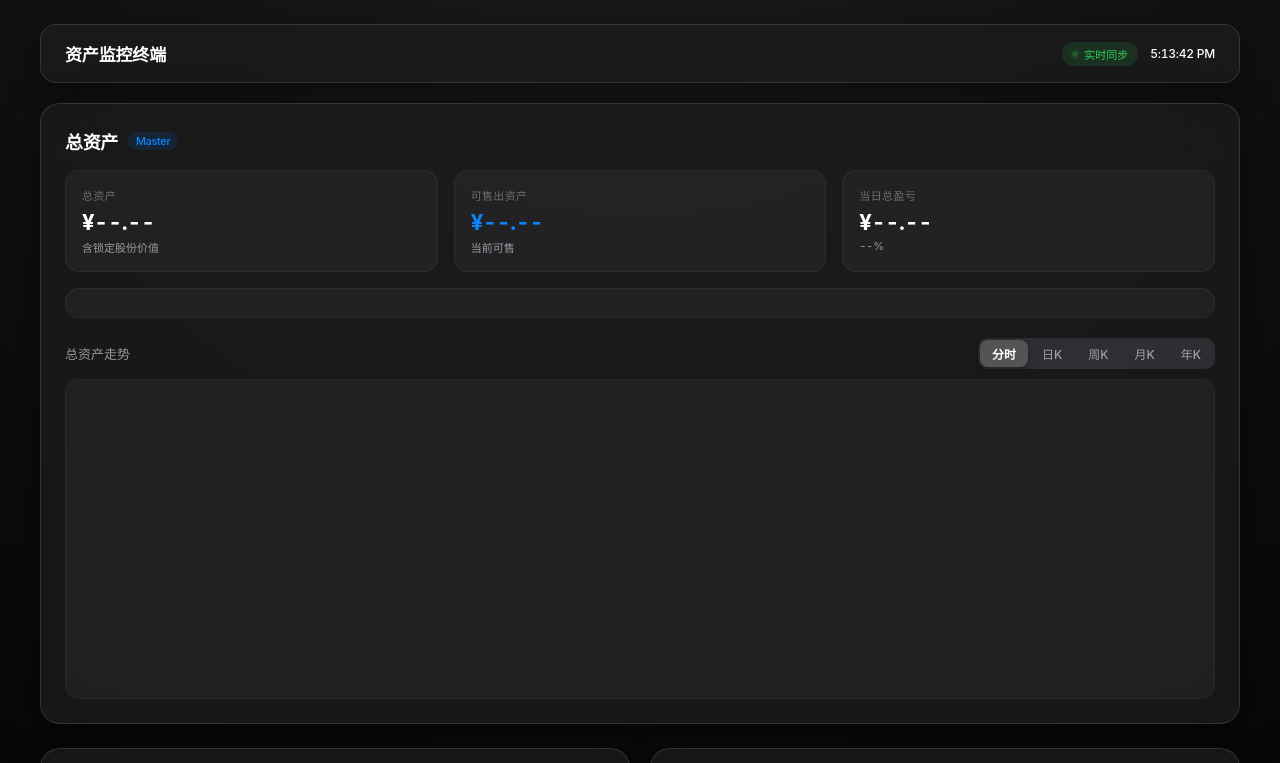
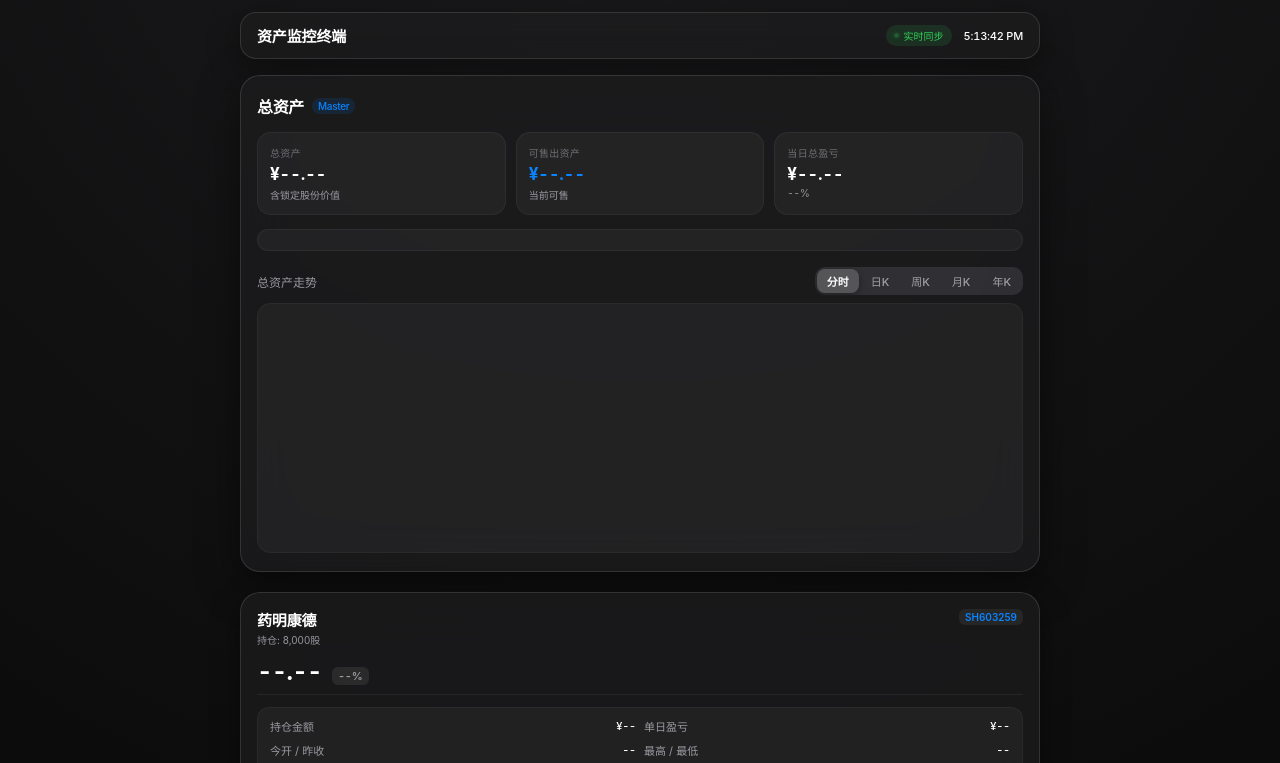
Before and after one commit to YahyaHans/asset-monitor, a plain HTML site: page index.html in a window 1280 px wide. Shown: the top 763 px of the page. Drawn offline with nearby package versions, Linux system fonts and the light colour scheme.

Commit message:
Update index.html

````diff
--- a/index.html
+++ b/index.html
@@ -2,8 +2,17 @@
 <html lang="zh-CN">
 <head>
     <meta charset="UTF-8">
-    <meta name="viewport" content="width=device-width, initial-scale=1.0">
+    <meta name="viewport" content="width=device-width, initial-scale=1.0, maximum-scale=1.0, user-scalable=no, viewport-fit=cover">
+    <meta name="apple-mobile-web-app-capable" content="yes">
+    <meta name="apple-mobile-web-app-status-bar-style" content="black-translucent">
     <title>资产看板</title>
+
+    <link rel="manifest" href="./manifest.json">
+    <script>
+      if ('serviceWorker' in navigator) {
+        navigator.serviceWorker.register('./sw.js');
+      }
+    </script>
 
     <!-- 引入 ECharts 图表库 -->
     <script src="https://cdn.jsdelivr.net/npm/echarts@5.5.0/dist/echarts.min.js"></script>
@@ -31,12 +40,13 @@
             padding: 0;
             font-family: -apple-system, BlinkMacSystemFont, "SF Pro Display", "SF Pro Text", "Helvetica Neue", Arial, sans-serif;
             -webkit-font-smoothing: antialiased;
+            -webkit-tap-highlight-color: transparent;
         }
 
         body {
             background-color: var(--bg-color);
             color: var(--text-main);
-            padding: 24px;
+            padding: calc(12px + env(safe-area-inset-top)) 16px calc(24px + env(safe-area-inset-bottom)) 16px;
             min-height: 100vh;
             background-image: radial-gradient(circle at 50% -10%, #1c1c1e 0%, var(--bg-color) 70%);
             overflow-x: hidden;
@@ -52,9 +62,9 @@
             justify-content: space-between;
             align-items: center;
             width: 100%;
-            max-width: 1200px;
-            margin: 0 auto 20px auto;
-            padding: 16px 24px;
+            max-width: 800px;
+            margin: 0 auto 16px auto;
+            padding: 12px 16px;
             background: var(--card-bg);
             backdrop-filter: blur(20px);
             -webkit-backdrop-filter: blur(20px);
@@ -64,7 +74,7 @@
         }
 
         .title {
-            font-size: 17px;
+            font-size: 15px;
             font-weight: 600;
             color: #fff;
             display: flex;
@@ -78,7 +88,7 @@
             display: flex;
             align-items: center;
             gap: 12px;
-            font-size: 12px;
+            font-size: 11px;
             color: var(--text-sub);
             font-weight: 400;
         }
@@ -86,18 +96,18 @@
         .live-badge {
             display: inline-flex;
             align-items: center;
-            gap: 6px;
+            gap: 5px;
             color: var(--apple-green);
             background: rgba(48, 209, 88, 0.12);
-            padding: 4px 10px;
+            padding: 3px 8px;
             border-radius: 20px;
-            font-size: 11px;
+            font-size: 10px;
             font-weight: 500;
         }
 
         .live-dot {
-            width: 6px;
-            height: 6px;
+            width: 5px;
+            height: 5px;
             background: var(--apple-green);
             border-radius: 50%;
             box-shadow: 0 0 6px var(--apple-green);
@@ -110,10 +120,10 @@
             -webkit-backdrop-filter: blur(25px);
             border: 1px solid var(--card-border);
             border-radius: 20px;
-            padding: 24px;
-            max-width: 1200px;
+            padding: 18px 16px;
+            max-width: 800px;
             width: 100%;
-            margin: 0 auto 24px auto;
+            margin: 0 auto 20px auto;
             box-shadow: 0 12px 40px rgba(0, 0, 0, 0.5);
         }
 
@@ -121,25 +131,25 @@
             display: flex;
             justify-content: space-between;
             align-items: center;
-            margin-bottom: 16px;
+            margin-bottom: 14px;
             gap: 8px;
         }
 
         .overview-title {
-            font-size: 18px;
+            font-size: 16px;
             font-weight: 600;
             color: #fff;
             display: flex;
             align-items: center;
-            gap: 10px;
+            gap: 8px;
             letter-spacing: -0.02em;
         }
 
         .overview-title span {
-            font-size: 11px;
+            font-size: 10px;
             color: var(--apple-blue);
             background: rgba(10, 132, 255, 0.12);
-            padding: 2px 8px;
+            padding: 2px 6px;
             border-radius: 10px;
             font-weight: 500;
         }
@@ -150,15 +160,18 @@
             padding: 2px;
             border-radius: 10px;
             gap: 2px;
+            overflow-x: auto;
+            -webkit-overflow-scrolling: touch;
+            max-width: 100%;
         }
 
         .chart-tab {
             background: transparent;
             border: none;
             color: var(--text-sub);
-            padding: 5px 12px;
+            padding: 4px 10px;
             border-radius: 8px;
-            font-size: 12px;
+            font-size: 11px;
             font-weight: 500;
             cursor: pointer;
             white-space: nowrap;
@@ -175,35 +188,35 @@
         .metrics-grid {
             display: grid;
             grid-template-columns: repeat(3, 1fr);
-            gap: 16px;
-            margin-bottom: 16px;
+            gap: 10px;
+            margin-bottom: 14px;
         }
 
         .metric-box {
             background: var(--card-inner-bg);
             border: 1px solid rgba(255, 255, 255, 0.05);
             border-radius: 14px;
-            padding: 16px;
+            padding: 12px;
         }
 
         .metric-label {
-            font-size: 11px;
+            font-size: 10px;
             color: var(--text-tertiary);
-            margin-bottom: 6px;
+            margin-bottom: 4px;
             font-weight: 500;
             text-transform: uppercase;
             letter-spacing: 0.03em;
         }
 
         .metric-value {
-            font-size: 22px;
+            font-size: 17px;
             font-weight: 700;
             color: #fff;
         }
 
         .metric-sub {
-            font-size: 11px;
-            margin-top: 4px;
+            font-size: 10px;
+            margin-top: 3px;
             color: var(--text-sub);
             display: flex;
             gap: 4px;
@@ -212,11 +225,11 @@
 
         .breakdown-bar {
             display: grid;
-            grid-template-columns: repeat(4, 1fr);
-            gap: 12px;
-            margin-bottom: 16px;
+            grid-template-columns: repeat(2, 1fr);
+            gap: 8px;
+            margin-bottom: 14px;
             background: var(--card-inner-bg);
-            padding: 14px;
+            padding: 10px;
             border-radius: 14px;
             border: 1px solid rgba(255, 255, 255, 0.05);
         }
@@ -225,10 +238,10 @@
             background: rgba(255, 255, 255, 0.02);
             border: 1px solid rgba(255, 255, 255, 0.04);
             border-radius: 10px;
-            padding: 10px 12px;
+            padding: 8px 10px;
             display: flex;
             flex-direction: column;
-            gap: 4px;
+            gap: 3px;
         }
 
         .breakdown-header-row {
@@ -239,28 +252,27 @@
 
         .breakdown-name {
             color: var(--text-sub);
-            font-size: 12px;
+            font-size: 11px;
             font-weight: 500;
         }
 
         .breakdown-val {
             color: var(--text-main);
-            font-size: 14px;
+            font-size: 13px;
             font-weight: 600;
             letter-spacing: -0.01em;
         }
 
         .breakdown-pnl {
-            font-size: 11px;
+            font-size: 10px;
             font-weight: 600;
         }
 
-        /* 网页端多列网格布局 */
         .grid-container {
             display: grid;
-            grid-template-columns: repeat(2, 1fr);
-            gap: 20px;
-            max-width: 1200px;
+            grid-template-columns: 1fr;
+            gap: 16px;
+            max-width: 800px;
             margin: 0 auto;
         }
 
@@ -270,7 +282,7 @@
             -webkit-backdrop-filter: blur(25px);
             border: 1px solid var(--card-border);
             border-radius: 20px;
-            padding: 20px;
+            padding: 16px;
             box-shadow: 0 8px 30px rgba(0, 0, 0, 0.4);
         }
 
@@ -278,25 +290,25 @@
             display: flex;
             justify-content: space-between;
             align-items: flex-start;
-            margin-bottom: 12px;
+            margin-bottom: 10px;
         }
 
         .company-name {
-            font-size: 16px;
+            font-size: 15px;
             font-weight: 600;
             color: #fff;
             letter-spacing: -0.01em;
         }
 
         .company-meta {
-            font-size: 11px;
+            font-size: 10px;
             color: var(--text-sub);
-            margin-top: 3px;
+            margin-top: 2px;
         }
 
         .ticker-tag {
-            font-size: 11px;
-            padding: 3px 8px;
+            font-size: 10px;
+            padding: 2px 6px;
             border-radius: 6px;
             background: rgba(255, 255, 255, 0.06);
             color: var(--apple-blue);
@@ -306,22 +318,22 @@
         .price-section {
             display: flex;
             align-items: baseline;
-            gap: 12px;
-            margin-bottom: 14px;
-            padding-bottom: 10px;
+            gap: 10px;
+            margin-bottom: 12px;
+            padding-bottom: 8px;
             border-bottom: 1px solid rgba(255, 255, 255, 0.06);
         }
 
         .current-price {
-            font-size: 26px;
+            font-size: 24px;
             font-weight: 700;
             letter-spacing: -0.03em;
         }
 
         .change-tag {
-            font-size: 12px;
+            font-size: 11px;
             font-weight: 600;
-            padding: 3px 8px;
+            padding: 2px 6px;
             border-radius: 6px;
         }
 
@@ -334,11 +346,11 @@
         .details-grid {
             display: grid;
             grid-template-columns: 1fr 1fr;
-            gap: 10px;
-            font-size: 12px;
-            margin-bottom: 14px;
+            gap: 8px;
+            font-size: 11px;
+            margin-bottom: 12px;
             background: var(--card-inner-bg);
-            padding: 12px 14px;
+            padding: 10px 12px;
             border-radius: 12px;
             border: 1px solid rgba(255, 255, 255, 0.04);
         }
@@ -349,28 +361,28 @@
 
         .chart-container {
             width: 100%;
-            height: 220px;
+            height: 200px;
             border-radius: 12px;
             background: var(--card-inner-bg);
             border: 1px solid rgba(255, 255, 255, 0.04);
-            margin-top: 10px;
+            margin-top: 8px;
         }
 
         .overview-chart-container {
             width: 100%;
-            height: 320px;
+            height: 250px;
             border-radius: 14px;
             background: var(--card-inner-bg);
             border: 1px solid rgba(255, 255, 255, 0.04);
-            margin-top: 10px;
+            margin-top: 8px;
         }
 
         .footer-author {
             text-align: center;
             font-size: 12px;
             color: var(--text-sub);
-            margin-top: 40px;
-            margin-bottom: 16px;
+            margin-top: 32px;
+            margin-bottom: 12px;
             letter-spacing: 0.08em;
             font-weight: 500;
         }
@@ -379,30 +391,19 @@
             color: var(--apple-blue);
             font-weight: 600;
             background: rgba(10, 132, 255, 0.1);
-            padding: 6px 16px;
+            padding: 4px 14px;
             border-radius: 20px;
             border: 1px solid rgba(10, 132, 255, 0.2);
             box-shadow: 0 4px 16px rgba(10, 132, 255, 0.15);
         }
 
-        @media (max-width: 900px) {
-            .grid-container {
-                grid-template-columns: 1fr;
-            }
-            .breakdown-bar {
-                grid-template-columns: repeat(2, 1fr);
-            }
-        }
-
-        @media (max-width: 600px) {
+        @media (max-width: 480px) {
             .metrics-grid {
                 grid-template-columns: 1fr;
+                gap: 8px;
             }
             .breakdown-bar {
                 grid-template-columns: 1fr;
-            }
-            body {
-                padding: 12px;
             }
         }
 
@@ -453,8 +454,9 @@
         <div class="breakdown-bar" id="breakdown-bar">
         </div>
 
-        <div style="display: flex; justify-content: space-between; align-items: center; margin-top: 20px; margin-bottom: 8px;">
-            <span style="font-size: 13px; color: var(--text-sub); font-weight: 500;">总资产走势</span>
+        <!-- 将总资产图表的切换按钮移至K线图上方 -->
+        <div style="display: flex; justify-content: space-between; align-items: center; margin-top: 16px; margin-bottom: 8px;">
+            <span style="font-size: 12px; color: var(--text-sub); font-weight: 500;">总资产走势</span>
             <div class="chart-tabs" id="overview-tabs">
                 <button class="chart-tab active" onclick="loadOverviewChart('minute', this)">分时</button>
                 <button class="chart-tab" onclick="loadOverviewChart('day', this)">日K</button>
@@ -678,7 +680,7 @@
             let valDisplay = `¥${rmbValue.toLocaleString('zh-CN', {maximumFractionDigits: 0})}`;
             if (stock.lockedShares > 0) {
                 const tradableValRMB = data.current * stock.tradableShares * stock.fx;
-                valDisplay += ` <span style="font-size:10px; color:var(--apple-blue); background:rgba(10,132,255,0.12); padding:1px 4px; border-radius:4px; margin-left:4px; font-weight:normal;">可售 ¥${tradableValRMB.toLocaleString('zh-CN', {maximumFractionDigits: 0})}</span>`;
+                valDisplay += ` <span style="font-size:9px; color:var(--apple-blue); background:rgba(10,132,255,0.12); padding:1px 4px; border-radius:4px; margin-left:3px; font-weight:normal;">可售 ¥${tradableValRMB.toLocaleString('zh-CN', {maximumFractionDigits: 0})}</span>`;
             }
             document.getElementById(`rmb-val-${id}`).innerHTML = valDisplay;
 
@@ -712,9 +714,9 @@
                 const pnlSign = pnlRMB > 0 ? '+' : '';
                 const pnlClass = pnlRMB > 0 ? 'up' : pnlRMB < 0 ? 'down' : '';
 
-                let tradableHtml = '';
+                let valDisplay = `¥${valRMB.toLocaleString('zh-CN', {maximumFractionDigits: 0})} <span style="font-size:10px; color:var(--text-sub); font-weight:normal;">(${stock.shares.toLocaleString()}股)</span>`;
                 if (stock.lockedShares > 0) {
-                    tradableHtml = `<div style="font-size:11px; color:var(--apple-blue); margin-top:2px; font-weight:500;">可售 ¥${tradableValRMB.toLocaleString('zh-CN', {maximumFractionDigits: 0})} <span style="color:var(--text-sub); font-weight:normal;">(${stock.tradableShares.toLocaleString()}股)</span></div>`;
+                    valDisplay += ` <span style="font-size:9px; color:var(--apple-blue); background:rgba(10,132,255,0.12); padding:1px 4px; border-radius:4px; margin-left:3px; font-weight:normal;">可售 ¥${tradableValRMB.toLocaleString('zh-CN', {maximumFractionDigits: 0})}</span>`;
                 }
 
                 breakdownHtml += `
@@ -723,8 +725,7 @@
                             <span class="breakdown-name">${stock.name}</span>
                             <span class="breakdown-pnl tabular-num ${pnlClass}">${pnlSign}¥${pnlRMB.toLocaleString('zh-CN', {maximumFractionDigits: 0})}</span>
                         </div>
-                        <div class="breakdown-val tabular-num">¥${valRMB.toLocaleString('zh-CN', {maximumFractionDigits: 0})} <span style="font-size:11px; color:var(--text-sub); font-weight:normal;">(${stock.shares.toLocaleString()}股)</span></div>
-                        ${tradableHtml}
+                        <div class="breakdown-val tabular-num">${valDisplay}</div>
                     </div>
                 `;
             });
@@ -871,8 +872,8 @@
             borderColor: 'rgba(255, 255, 255, 0.12)',
             borderWidth: 1,
             borderRadius: 10,
-            padding: [10, 14],
-            textStyle: { color: '#ffffff', fontSize: 12, fontFamily: '-apple-system' },
+            padding: [8, 12],
+            textStyle: { color: '#ffffff', fontSize: 11, fontFamily: '-apple-system' },
             extraCssText: 'backdrop-filter: blur(12px); box-shadow: 0 8px 24px rgba(0, 0, 0, 0.4);'
         };
 
@@ -914,29 +915,29 @@
             });
 
             const option = {
-                grid: { left: 56, right: 20, top: 20, bottom: 26 },
+                grid: { left: 48, right: 12, top: 16, bottom: 22 },
                 tooltip: {
                     ...appleTooltipConfig,
                     trigger: 'axis',
                     axisPointer: { type: 'line', lineStyle: { color: 'rgba(255,255,255,0.2)', type: 'solid' } },
                     formatter: function(params) {
                         const p = params[0];
-                        return `<div style="color:rgba(235,235,245,0.6);font-size:11px;margin-bottom:4px;">时间：${p.name}</div><div style="font-weight:600;font-size:13px;">总资产：¥${p.value.toLocaleString()}</div>`;
+                        return `<div style="color:rgba(235,235,245,0.6);font-size:10px;margin-bottom:2px;">时间：${p.name}</div><div style="font-weight:600;">总资产：¥${p.value.toLocaleString()}</div>`;
                     }
                 },
-                xAxis: { type: 'category', data: times, axisLine: { show: false }, axisTick: { show: false }, axisLabel: { color: 'rgba(235,235,245,0.4)', fontSize: 10 } },
+                xAxis: { type: 'category', data: times, axisLine: { show: false }, axisTick: { show: false }, axisLabel: { color: 'rgba(235,235,245,0.4)', fontSize: 9 } },
                 yAxis: {
                     type: 'value',
                     scale: true,
                     splitLine: { lineStyle: { color: 'rgba(255, 255, 255, 0.05)', type: 'dashed' } },
-                    axisLabel: { color: 'rgba(235,235,245,0.4)', fontSize: 10, formatter: val => '¥' + (val/10000).toFixed(1) + '万' }
+                    axisLabel: { color: 'rgba(235,235,245,0.4)', fontSize: 9, formatter: val => '¥' + (val/10000).toFixed(1) + '万' }
                 },
                 series: [{
                     type: 'line',
                     data: totalAssetPrices,
                     showSymbol: false,
                     smooth: true,
-                    lineStyle: { color: '#0a84ff', width: 2.5 },
+                    lineStyle: { color: '#0a84ff', width: 2 },
                     areaStyle: {
                         color: new echarts.graphic.LinearGradient(0, 0, 0, 1, [
                             { offset: 0, color: 'rgba(10, 132, 255, 0.28)' },
@@ -1001,7 +1002,7 @@
             });
 
             const option = {
-                grid: { left: 56, right: 20, top: 20, bottom: 26 },
+                grid: { left: 48, right: 12, top: 16, bottom: 22 },
                 tooltip: {
                     ...appleTooltipConfig,
                     trigger: 'axis',
@@ -1009,17 +1010,17 @@
                     formatter: function (params) {
                         const p = params[0];
                         if (!p || !p.data) return '';
-                        return `<div style="color:rgba(235,235,245,0.6);font-size:11px;margin-bottom:4px;">日期：${p.name}</div>` +
+                        return `<div style="color:rgba(235,235,245,0.6);font-size:10px;margin-bottom:2px;">日期：${p.name}</div>` +
                                `期初：¥${p.data[1].toLocaleString()}<br/>期末：¥${p.data[2].toLocaleString()}<br/>` +
                                `最低：¥${p.data[3].toLocaleString()}<br/>最高：¥${p.data[4].toLocaleString()}`;
                     }
                 },
-                xAxis: { type: 'category', data: dates, axisLine: { show: false }, axisTick: { show: false }, axisLabel: { color: 'rgba(235,235,245,0.4)', fontSize: 10 } },
+                xAxis: { type: 'category', data: dates, axisLine: { show: false }, axisTick: { show: false }, axisLabel: { color: 'rgba(235,235,245,0.4)', fontSize: 9 } },
                 yAxis: {
                     type: 'value',
                     scale: true,
                     splitLine: { lineStyle: { color: 'rgba(255, 255, 255, 0.05)', type: 'dashed' } },
-                    axisLabel: { color: 'rgba(235,235,245,0.4)', fontSize: 10, formatter: val => '¥' + (val/10000).toFixed(1) + '万' }
+                    axisLabel: { color: 'rgba(235,235,245,0.4)', fontSize: 9, formatter: val => '¥' + (val/10000).toFixed(1) + '万' }
                 },
                 dataZoom: [{ type: 'inside', start: 0, end: 100 }],
                 series: [{
@@ -1049,18 +1050,18 @@
             });
 
             const option = {
-                grid: { left: 45, right: 15, top: 15, bottom: 24 },
+                grid: { left: 38, right: 10, top: 12, bottom: 20 },
                 tooltip: {
                     ...appleTooltipConfig,
                     trigger: 'axis',
                     axisPointer: { type: 'line', lineStyle: { color: 'rgba(255,255,255,0.2)' } }
                 },
-                xAxis: { type: 'category', data: times, axisLine: { show: false }, axisTick: { show: false }, axisLabel: { color: 'rgba(235,235,245,0.4)', fontSize: 10 } },
+                xAxis: { type: 'category', data: times, axisLine: { show: false }, axisTick: { show: false }, axisLabel: { color: 'rgba(235,235,245,0.4)', fontSize: 9 } },
                 yAxis: {
                     type: 'value',
                     scale: true,
                     splitLine: { lineStyle: { color: 'rgba(255, 255, 255, 0.05)', type: 'dashed' } },
-                    axisLabel: { color: 'rgba(235,235,245,0.4)', fontSize: 10 }
+                    axisLabel: { color: 'rgba(235,235,245,0.4)', fontSize: 9 }
                 },
                 series: [{
                     type: 'line',
@@ -1098,19 +1099,19 @@
             });
 
             const option = {
-                grid: { left: 45, right: 15, top: 15, bottom: 24 },
+                grid: { left: 38, right: 10, top: 12, bottom: 20 },
                 tooltip: {
                     ...appleTooltipConfig,
                     trigger: 'axis',
                     axisPointer: { type: 'line', lineStyle: { color: 'rgba(255,255,255,0.2)' } },
                     formatter: function (params) {
                         const p = params[0];
-                        return `<div style="color:rgba(235,235,245,0.6);font-size:11px;margin-bottom:4px;">日期：${p.name}</div>` +
+                        return `<div style="color:rgba(235,235,245,0.6);font-size:10px;margin-bottom:2px;">日期：${p.name}</div>` +
                                `开：${p.data[1]} | 收：${p.data[2]}<br/>低：${p.data[3]} | 高：${p.data[4]}`;
                     }
                 },
-                xAxis: { type: 'category', data: dates, axisLine: { show: false }, axisTick: { show: false }, axisLabel: { color: 'rgba(235,235,245,0.4)', fontSize: 10 } },
-                yAxis: { type: 'value', scale: true, splitLine: { lineStyle: { color: 'rgba(255, 255, 255, 0.05)', type: 'dashed' } }, axisLabel: { color: 'rgba(235,235,245,0.4)', fontSize: 10 } },
+                xAxis: { type: 'category', data: dates, axisLine: { show: false }, axisTick: { show: false }, axisLabel: { color: 'rgba(235,235,245,0.4)', fontSize: 9 } },
+                yAxis: { type: 'value', scale: true, splitLine: { lineStyle: { color: 'rgba(255, 255, 255, 0.05)', type: 'dashed' } }, axisLabel: { color: 'rgba(235,235,245,0.4)', fontSize: 9 } },
                 dataZoom: [{ type: 'inside', start: 20, end: 100 }],
                 series: [{
                     type: 'candlestick',
@@ -1137,3 +1138,4 @@
     </script>
 </body>
 </html>
+```[cite: 6]
````
